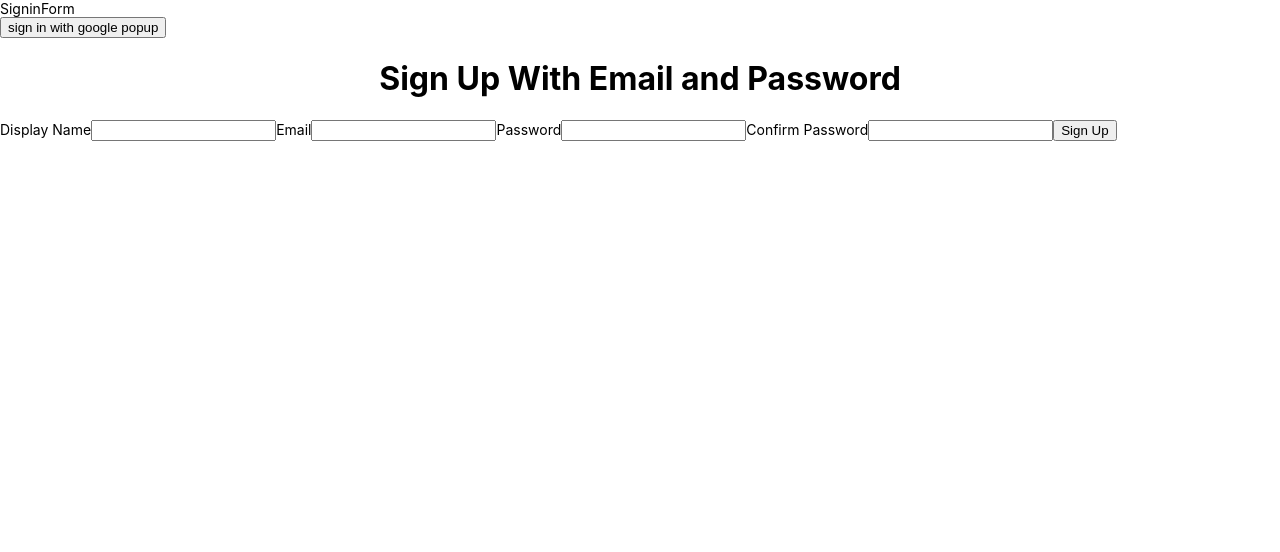
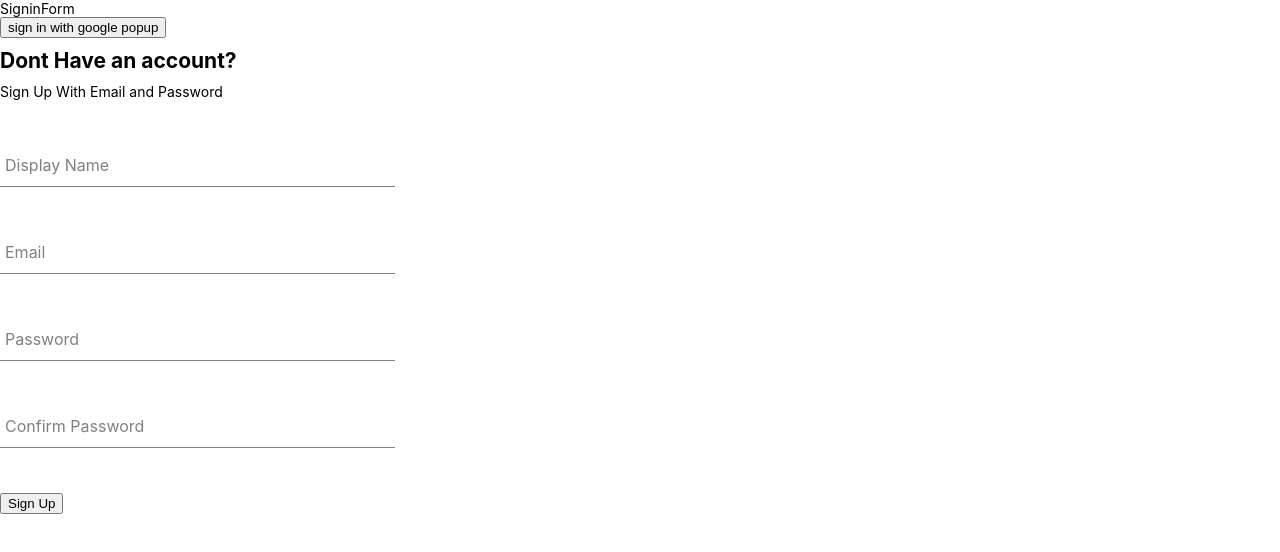
Before and after one commit to Gt9ight/ace-fleeting, a React (Create React App) app: page /sign-in in a window 1280 px wide. Shown: the top 552 px of the page. Built offline with nearby package versions, Linux system fonts and the light colour scheme; the HTML template or start-up script is replaced by a standard one.

Commit message:
working on sign in component and styling

```diff
--- a/src/components/forminput/FormInput.js
+++ b/src/components/forminput/FormInput.js
@@ -4,11 +4,10 @@ import './forminput.scss'
 const FormInput = ({ label, ...otherProps }) => {
   return (
     <div className='group'>
-    <input className='form-input' {...otherProps}/>
-        {label &&(
-                <label className={`${otherProps.value.length ? 'shrinks' : ''}form-input-label`}>{label}</label>
-            )
-        }
+    {label && (
+      <label className={`${otherProps.value.length ? 'shrink' : ''}form-input-label`}>{label}</label>
+      )}
+      <input className='form-input' {...otherProps}/>
     </div>
   )
 }
--- a/src/components/signup/SignupForm.js
+++ b/src/components/signup/SignupForm.js
@@ -1,5 +1,7 @@
 import { useState } from "react"
 import { createAuthUserWithEmailAndPassword, createUserDocumentFromAuth } from "../../utilis/Firebase";
+import FormInput from "../forminput/FormInput";
+import './signup.scss'
 
 const defaultFormFields = {
     displayName:'',
@@ -45,20 +47,17 @@ const SignupForm = () => {
         setFormFields({...formFields, [name]: value})
     }
   return (
-    <div>
-        <h1>Sign Up With Email and Password</h1>
+    <div className="sign-up-container">
+        <h2>Dont Have an account?</h2>
+        <span>Sign Up With Email and Password</span>
         <form onSubmit={handleSubmit}>
-            <label>Display Name</label>
-            <input type='text' required onChange={handleChange} name="displayName" value={displayName}/>
+            <FormInput label='Display Name' type='text' required onChange={handleChange} name="displayName" value={displayName}/>
 
-            <label>Email</label>
-            <input type='email' required onChange={handleChange} name="email" value={email}/>
+            <FormInput label='Email' type='email' required onChange={handleChange} name="email" value={email}/>
 
-            <label>Password</label>
-            <input type='password' required onChange={handleChange} name="password" value={password}/>
+            <FormInput label='Password' type='password' required onChange={handleChange} name="password" value={password}/>
 
-            <label>Confirm Password</label>
-            <input type='password' required onChange={handleChange} name="confirmPassword" value={confirmPassword}/>
+            <FormInput label='Confirm Password' type='password' required onChange={handleChange} name="confirmPassword" value={confirmPassword}/>
 
             <button type='submit'>Sign Up</button>
         </form>
--- /dev/null
+++ b/src/components/signup/signup.scss
@@ -0,0 +1,9 @@
+.sign-up-container {
+    display: flex;
+    flex-direction: column;
+    width: 380px;
+}
+
+h2{
+    margin: 10px 0;
+}
```
